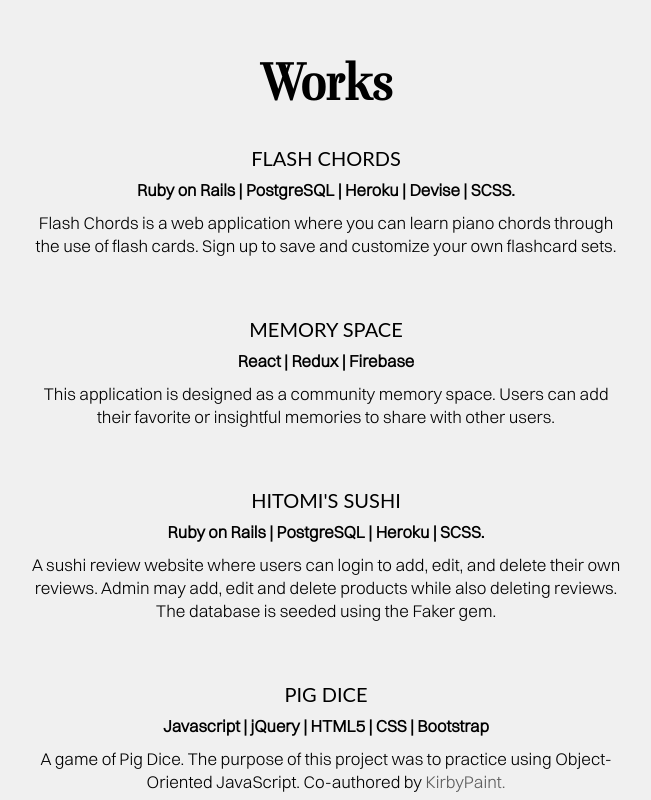
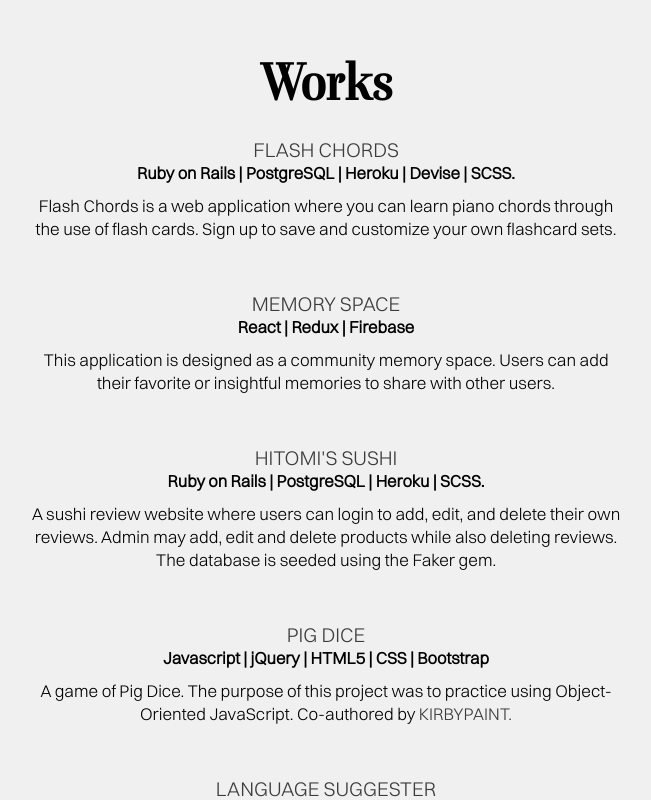
Before and after one commit to mekinsie/portfolio-react, a React (Create React App) app: page / in a window 1280 px wide. Shown: the part 1920-2720 px from the top of the page, without its empty margins (314-965 px from the left). Built offline with nearby package versions, Linux system fonts and the light colour scheme.

Commit message:
Edit links in works and centering of elements

```diff
--- a/public/index.html
+++ b/public/index.html
@@ -3,7 +3,7 @@
   <head>
     <meta charset="utf-8" />
     <link rel="icon" href="%PUBLIC_URL%/favicon.ico" />
-    <meta name="viewport" content="width=device-width, initial-scale=1" />
+    <meta name="viewport" content="width=device-width; initial-scale=1.0;">
     <meta name="theme-color" content="#000000" />
     <meta
       name="description"
--- a/src/components/Contact.js
+++ b/src/components/Contact.js
@@ -7,7 +7,6 @@
   const ContactHeader = styled.h1`
   font-size: 50px;
   text-align: center;
-  // font-family: 'Switzer-Medium';
   font-family: 'Boska-Medium';
   margin-bottom: 20px;
   padding-top: 100px;
--- a/src/components/Home.js
+++ b/src/components/Home.js
@@ -13,7 +13,6 @@
 
 const Subheader = styled.p`
 font-size:30px;
-// text-align: center;
 font-family: 'Boska-Medium';
 `;
 
--- a/src/components/Works.js
+++ b/src/components/Works.js
@@ -5,13 +5,13 @@
   const WorksDiv = styled.div`
   height: 1000px;
   margin-bottom: 100px;
+  text-align: center;
   `;
 
   const WorksHeader = styled.h1`
   padding-top: 30px;
   margin-bottom: 20px;
   font-size: 50px;
-  text-align: center;
   font-family: 'Boska-Medium';
 `;
 
@@ -20,18 +20,13 @@
   padding-bottom: 0px;
   `;
 
-const center = {
-  margin: 'auto',
-  display: 'table',
-  textAlign: 'center'
-}
 
   const Description = styled.p`
-text-align: left;
+  margin-left: auto;
+  margin-right: auto;
   padding-bottom: 50px;
   width: 600px;
   font-size: 17px;
-text-align: center;
   `;
 
   return(
@@ -39,27 +34,25 @@
     <WorksDiv id="works">
       <WorksHeader>Works</WorksHeader>
       <WorksLinks>
-        <ul style={center}>
-            <li><a href="https://flash-chords.herokuapp.com/" target="_blank">Flash Chords</a></li>
+        <a href="https://flash-chords.herokuapp.com/" target="_blank">Flash Chords</a>
         <h5>Ruby on Rails | PostgreSQL | Heroku | Devise | SCSS.</h5>
         <Description>Flash Chords is a web application where you can learn piano chords through the use of flash cards. Sign up to save and customize your own flashcard sets.</Description>
 
-            <li ><a href="https://www.memoryspace.net/" target="_blank">Memory Space</a></li>
+        <a href="https://www.memoryspace.net/" target="_blank">Memory Space</a>
         <h5>React | Redux | Firebase </h5>
         <Description>This application is designed as a community memory space. Users can add their favorite or insightful memories to share with other users.</Description>
 
-            <li><a href="https://hitomis-sushi.herokuapp.com/" target="_blank">Hitomi's Sushi</a></li>
+        <a href="https://hitomis-sushi.herokuapp.com/" target="_blank">Hitomi's Sushi</a>
         <h5>Ruby on Rails | PostgreSQL | Heroku | SCSS.</h5>
         <Description>A sushi review website where users can login to add, edit, and delete their own reviews. Admin may add, edit and delete products while also deleting reviews. The database is seeded using the Faker gem.</Description>
 
-            <li><a href="https://mekinsie.github.io/pig-dice/" target="_blank">Pig Dice</a></li>
+        <a href="https://mekinsie.github.io/pig-dice/" target="_blank">Pig Dice</a>
         <h5>Javascript | jQuery | HTML5 | CSS | Bootstrap</h5>
         <Description>A game of Pig Dice. The purpose of this project was to practice using Object-Oriented JavaScript. Co-authored by <a href="https://github.com/KirbyPaint" target="_blank">KirbyPaint.</a></Description>
 
-            <li><a href="https://mekinsie.github.io/language-suggester/" target="_blank">Language Suggester</a></li>
+        <a href="https://mekinsie.github.io/language-suggester/" target="_blank">Language Suggester</a>
         <h5>Javascript | jQuery | HTML5 | CSS | Bootstrap</h5>
         <Description>A lighthearted quiz that suggests the best coding language for you.</Description>
-        </ul>
       </WorksLinks>
     </WorksDiv>
     </>
--- a/src/css/index.scss
+++ b/src/css/index.scss
@@ -29,8 +29,13 @@
 }
 
 a {
-  color: rgb(93, 93, 93);
+  color: rgb(60, 60, 60);
   text-decoration: none;
+  text-transform: uppercase;
+  transition: 0.3s;
+  &:hover {
+    color: rgb(162, 162, 162);
+  }
 }
 
 h5 {
```
Lines whose indentation alone changed are shown as unchanged.
